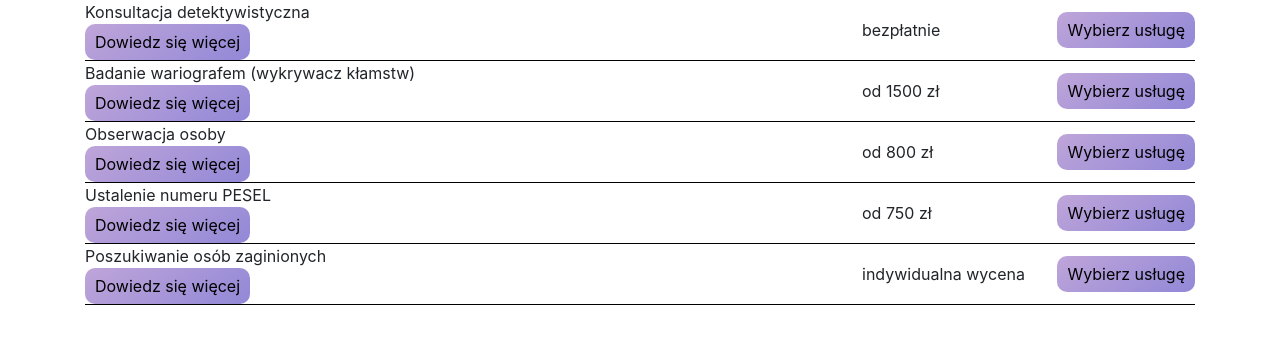
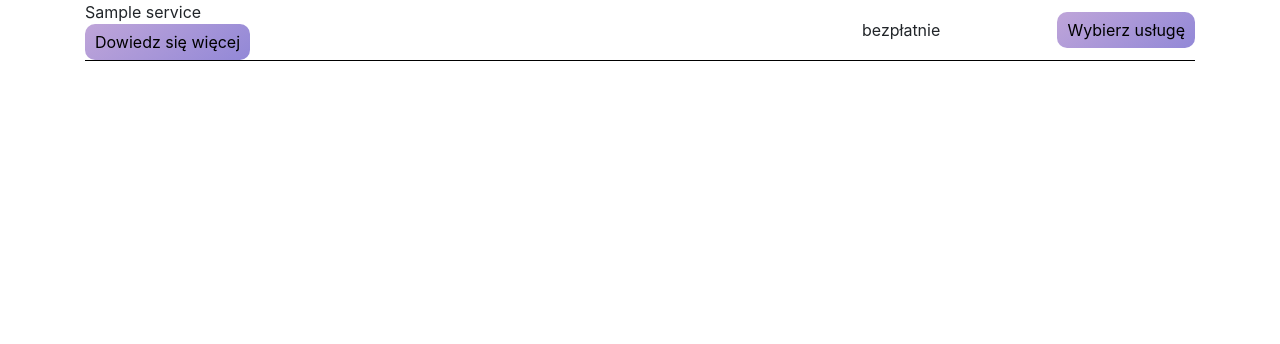
Before and after one commit to 155972/detective_penguin, a PHP site: page /client_pages/price_list.php in a window 1280 px wide; the page is wider, and only the part inside the window is pictured. Shown: the part 146-490 px from the top of that part. Run offline with PHP 8.4, Linux system fonts and the light colour scheme; tables that the repository leaves empty hold one stand-in row (values such as "Sample post").

Commit message:
Działające zczytwyanie usług i cennika z BD

```diff
--- a/client_pages/price_list.php
+++ b/client_pages/price_list.php
@@ -35,56 +35,41 @@
     <header></header>
     <div class="container">
         <table>
-            <tr id="consult">
+            <?php
+                require_once "../connect.php";
+
+                $connect = @new mysqli($host, $db_user, $db_password, $db_name);
+
+                $connect->set_charset('utf8');
+
+                if ($connect->connect_errno!=0) {
+                    echo "Error: ".$connect->connect_errno;
+                }
+                else {
+                    $services = $connect->query("SELECT ID, name, cost FROM service");
+                    $rows = $services->num_rows;
+
+                    for($i=0; $i<$rows; $i++){
+                        $row = $services->fetch_assoc();
+                        $ID = $row['ID'];
+                        $name = $row['name'];
+                        $cost = $row['cost'];
+echo<<<EOT
+                        <tr id="{$ID}">
                             <td style="width: 70%;">
-                    Konsultacja detektywistyczna</br>
-                    <a class="b_check_price" href="services.php" style="font-size: 16px; float:left;">Dowiedz się więcej</a>
+                                {$name}</br>
+                                <a class="b_check_price" href="services.php#{$ID}" style="font-size: 16px; float:left;">Dowiedz się więcej</a>
                             </td>
                             <td style="width: 15%;">bezpłatnie</td>
                             <td style="width: 15%;">
                                 <a class="b_check_price" href="contact.php" style="font-size: 16px;">Wybierz usługę</a>
                             </td>
                         </tr>
-            <tr id="wiariograf">
-                <td style="width: 70%;">
-                    Badanie wariografem (wykrywacz kłamstw)</br>
-                    <a class="b_check_price" href="services.php" style="font-size: 16px; float:left;">Dowiedz się więcej</a>
-                </td>
-                <td style="width: 15%;">od 1500 zł</td>
-                <td style="width: 15%;">
-                    <a class="b_check_price" href="contact.php" style="font-size: 16px;">Wybierz usługę</a>
-                </td>
-            </tr>
-            <tr id="observation">
-                <td style="width: 70%;">
-                    Obserwacja osoby</br>
-                    <a class="b_check_price" href="services.php" style="font-size: 16px; float:left;">Dowiedz się więcej</a>
-                </td>
-                <td style="width: 15%;">od 800 zł</td>
-                <td style="width: 15%;">
-                    <a class="b_check_price" href="contact.php" style="font-size: 16px;">Wybierz usługę</a>
-                </td>
-            </tr>
-            <tr id="pesel">
-                <td style="width: 70%;">
-                    Ustalenie numeru PESEL</br>
-                    <a class="b_check_price" href="services.php" style="font-size: 16px; float:left;">Dowiedz się więcej</a>
-                </td>
-                <td style="width: 15%;">od 750 zł</td>
-                <td style="width: 15%;">
-                    <a class="b_check_price" href="contact.php" style="font-size: 16px;">Wybierz usługę</a>
-                </td>
-            </tr>
-            <tr id="lost_people">
-                <td style="width: 70%;">
-                    Poszukiwanie osób zaginionych</br>
-                    <a class="b_check_price" href="services.php" style="font-size: 16px; float:left;">Dowiedz się więcej</a>
-                </td>
-                <td style="width: 15%;">indywidualna wycena</td> <!-- cost=NULL w bazie-->
-                <td style="width: 15%;">
-                    <a class="b_check_price" href="contact.php" style="font-size: 16px;">Wybierz usługę</a>
-                </td>
-            </tr>
+EOT;
+                    }
+
+                }
+            ?>
         </table>
     </div>
 
```
Also changed, not shown: client_pages/services.php (+28 -67 lines). Lines whose indentation alone changed are shown as unchanged.
